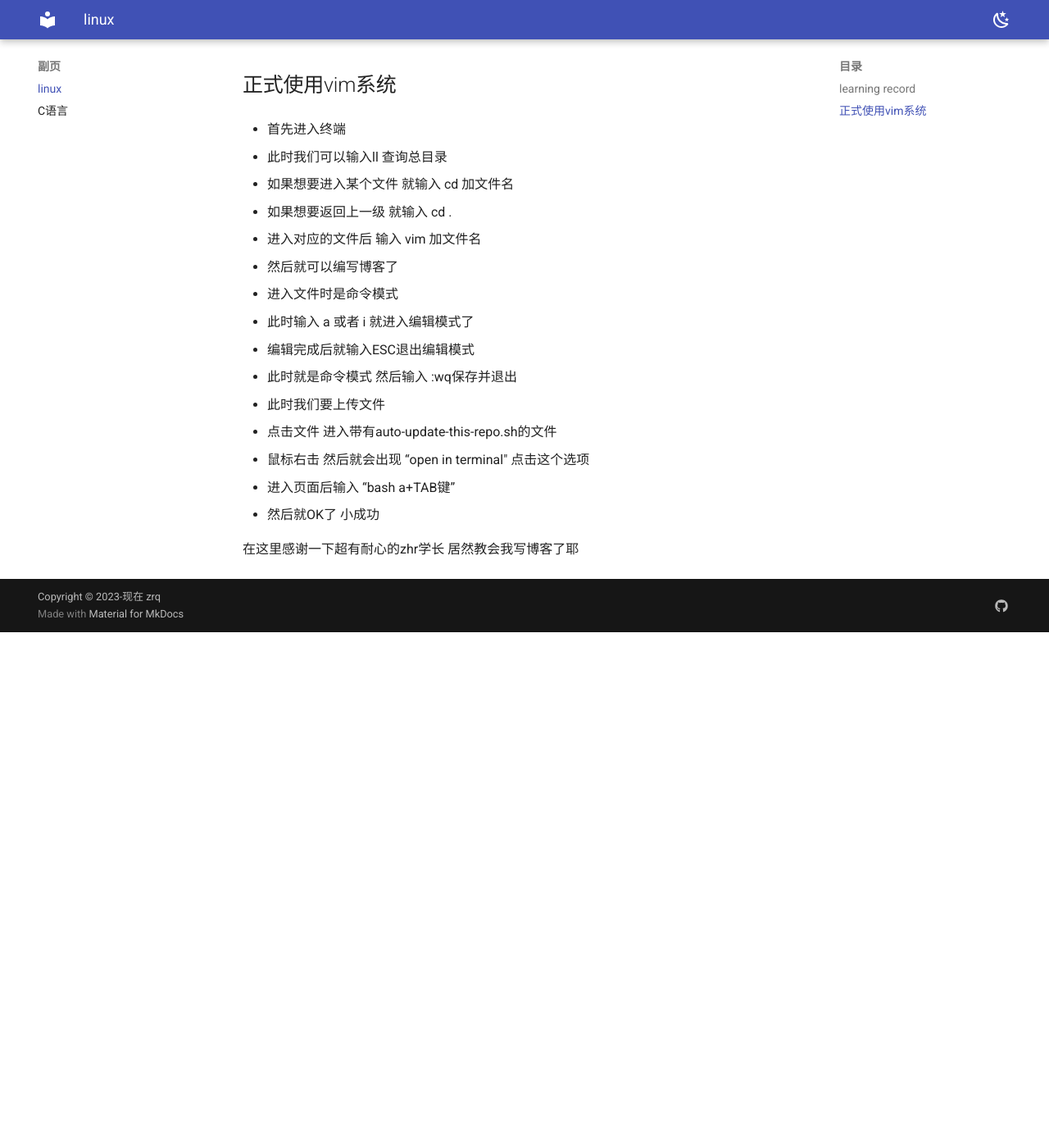
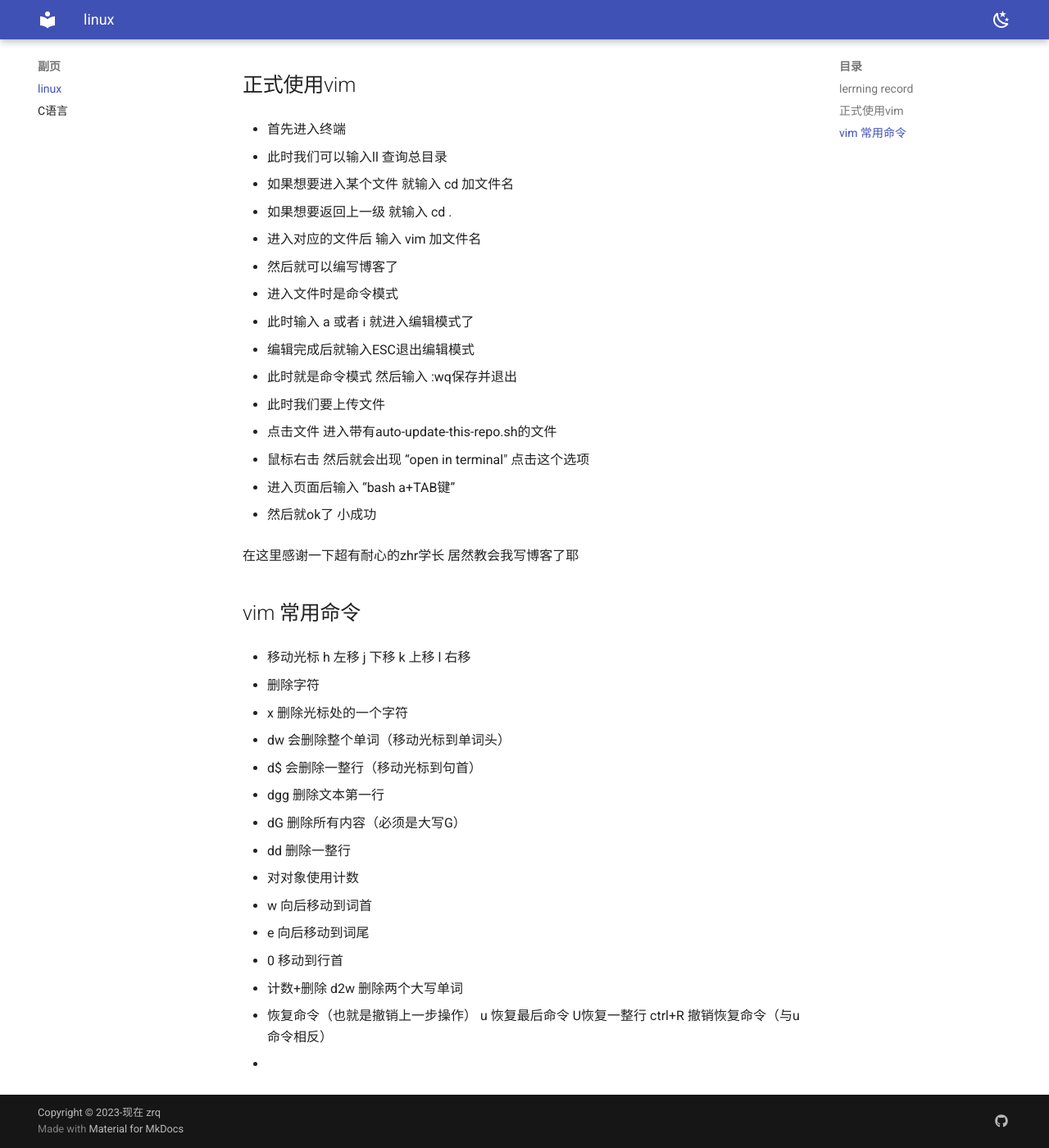
Before and after one commit to zrqiq/zrq-blog, an MkDocs documentation site: the page built from docs/qqq/q.md, in a window 1280 px wide and 1400 px high, scrolled down 783 px. Shown: the whole window at 82% size. Built offline with MkDocs 1.6.1 and Material for MkDocs 9.7.7, drawn with Linux system fonts in a browser that asks for light colours; before the commit the page ends 1554 px from its top, so only the background shows below that; some of the changed text lies outside the part shown.

Commit message:
2023-11-17_17:40:57 update

```diff
--- a/docs/qqq/q.md
+++ b/docs/qqq/q.md
@@ -1,6 +1,6 @@
 # linux
 
-## learning record
+## lerrning record
 
 cd 进入子目录
 
@@ -30,7 +30,7 @@ rm 删除文件 mv移动文件
 
 
 
-## 正式使用vim系统
+## 正式使用vim
 
 - 首先进入终端
 
@@ -43,15 +43,50 @@ rm 删除文件 mv移动文件
 - 进入对应的文件后 输入 vim 加文件名
 
 - 然后就可以编写博客了
+
 -  进入文件时是命令模式
+
 - 此时输入 a 或者 i 就进入编辑模式了
+
 - 编辑完成后就输入ESC退出编辑模式
 
 - 此时就是命令模式 然后输入 :wq保存并退出
+
 - 此时我们要上传文件
+
 - 点击文件 进入带有auto-update-this-repo.sh的文件
+
 - 鼠标右击 然后就会出现 “open in terminal"  点击这个选项
+
 - 进入页面后输入 “bash a+TAB键”
-- 然后就OK了 小成功
+
+- 然后就ok了 小成功
 
 在这里感谢一下超有耐心的zhr学长 居然教会我写博客了耶
+
+## vim 常用命令
+ - 移动光标
+ h 左移 j 下移 k 上移 l 右移
+
+ - 删除字符
+ 1. x 删除光标处的一个字符
+ 2. dw 会删除整个单词（移动光标到单词头）
+ 3. d$ 会删除一整行（移动光标到句首）
+ 4. dgg 删除文本第一行
+ 5. dG 删除所有内容（必须是大写G）
+ 6. dd 删除一整行
+
+ - 对对象使用计数
+ 1. w 向后移动到词首
+ 2. e 向后移动到词尾
+ 3. 0 移动到行首
+
+ - 计数+删除
+  d2w 删除两个大写单词
+
+  - 恢复命令（也就是撤销上一步操作）
+  u 恢复最后命令  U恢复一整行
+  ctrl+R 撤销恢复命令（与u命令相反）
+
+
+ -
```
Also changed, not shown: docs/index.md (+1 -25 lines).
